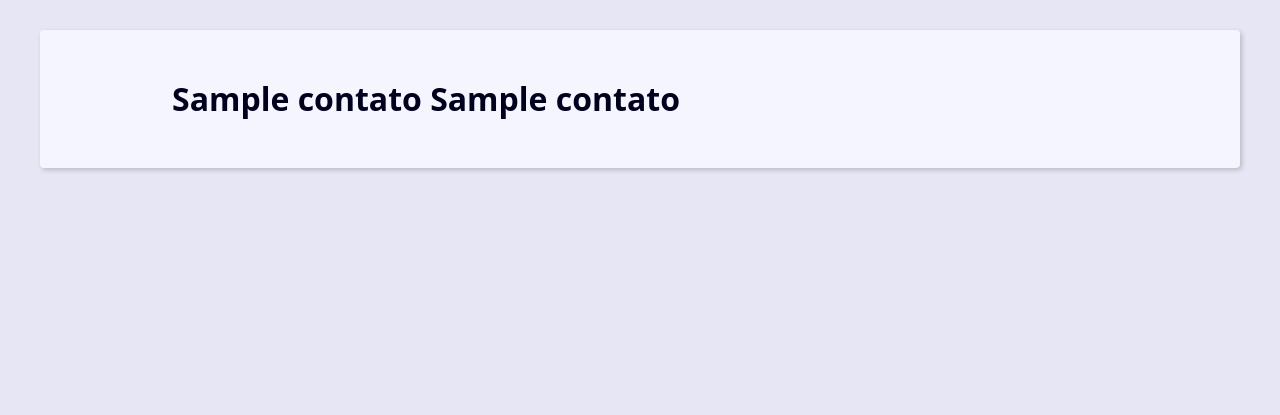
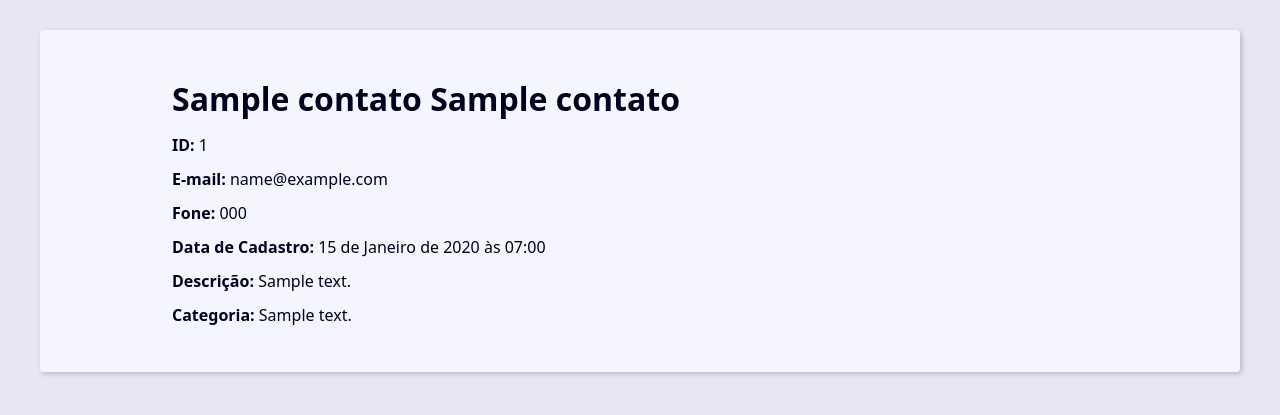
Before and after one commit to FreeWillieVitin/Projeto_Agenda, a Django app: template contato/templates/contato/desc_contato.html in a window 1280 px wide. Shown: the top 415 px of the page. Run offline with Django 4.2, Linux system fonts and the light colour scheme; the template is opened without the code that fills it: values that come from a table or form of the project are taken from there, others are empty; tables that the repository leaves empty hold one stand-in row (values such as "Sample post").

Commit message:
Descrição de contatos

```diff
--- a/contato/models.py
+++ b/contato/models.py
@@ -20,8 +20,8 @@ class Categoria(models.Model):
 
     desc_categ = models.CharField(max_length=50)
 
-    def __str__(self) -> str:
-        return f'{self.desc_categ}'
+    # def __str__(self) -> str:
+    #     return 'ABC'
 
 
 class Contato(models.Model):
--- a/contato/templates/contato/desc_contato.html
+++ b/contato/templates/contato/desc_contato.html
@@ -3,7 +3,14 @@
 {% block content %}
   <div class="single-contact">
     <h1 class="single-contact-name">
-      {{contato.f_name}} {{contato.l_name}}
+      {{ desc.f_name }} {{ desc.l_name }}
     </h1>
+
+    <p><b>ID:</b> {{desc.id}}</p>
+    <p><b>E-mail:</b> {{desc.email}}</p>
+    <p><b>Fone:</b> {{desc.telefone}}</p>
+    <p><b>Data de Cadastro:</b> {{desc.data_contato}}</p>
+    <p><b>Descrição:</b> {{desc.descricao}}</p>
+    <p><b>Categoria:</b> {{desc.cod_categ.desc_categ}}</p>
   </div>
 {% endblock content %}
--- a/contato/templates/contato/index.html
+++ b/contato/templates/contato/index.html
@@ -20,7 +20,7 @@
         {% for contato in contatos %} <!--Faz um for na tabela de contatos iterando todos os registros da tabela-->
           <tr class="table-row"> <!--Linhas das tabela-->
             <td class="table-cel"> <!--Tag td é onde os dados serão exibidos cada uma refere-se ao tipo de dado da coluna-->
-              <a href="#" class="table-link">
+              <a href="{% url 'contato:descricao' contato.id %}" class="table-link">
                 {{contato.id}} <!--Os dados de cada coluna-->
               </a>
             </td>
--- a/contato/urls.py
+++ b/contato/urls.py
@@ -6,6 +6,6 @@ app_name = 'contato'
 # Na lista abaixo criamos as urls, que fazm o link diretamente com as views entregando a informação a view realizar a requisição
 # servidor.
 urlpatterns = [
+    path('<int:contact_id>/', descricao, name='descricao'),
     path('', index, name='index'),
-    path('<int:contato_id>/', descricao, name='descricao'),
 ]
```
Also changed, not shown: contato/views/contato_views.py (+6 -7 lines).
